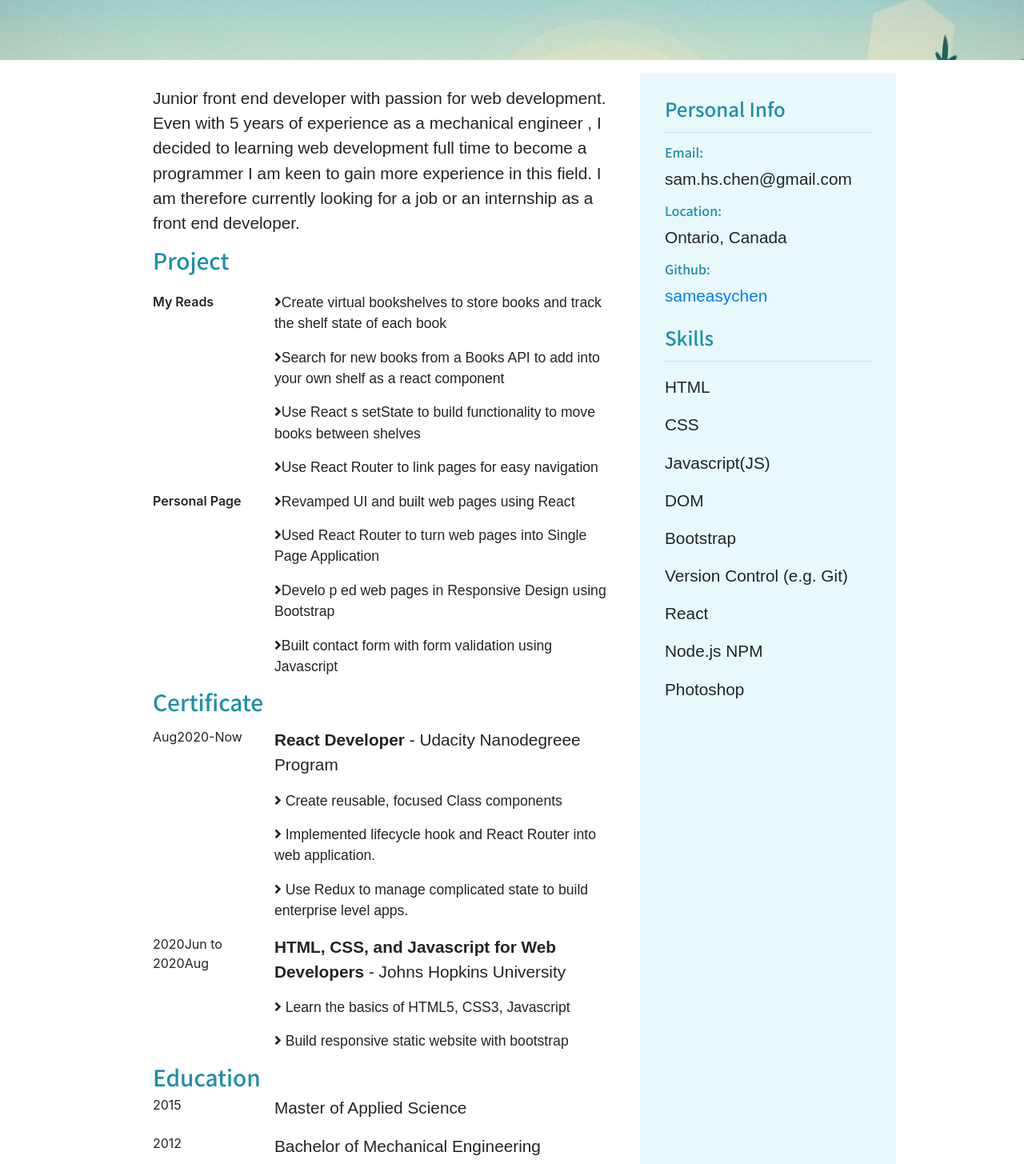
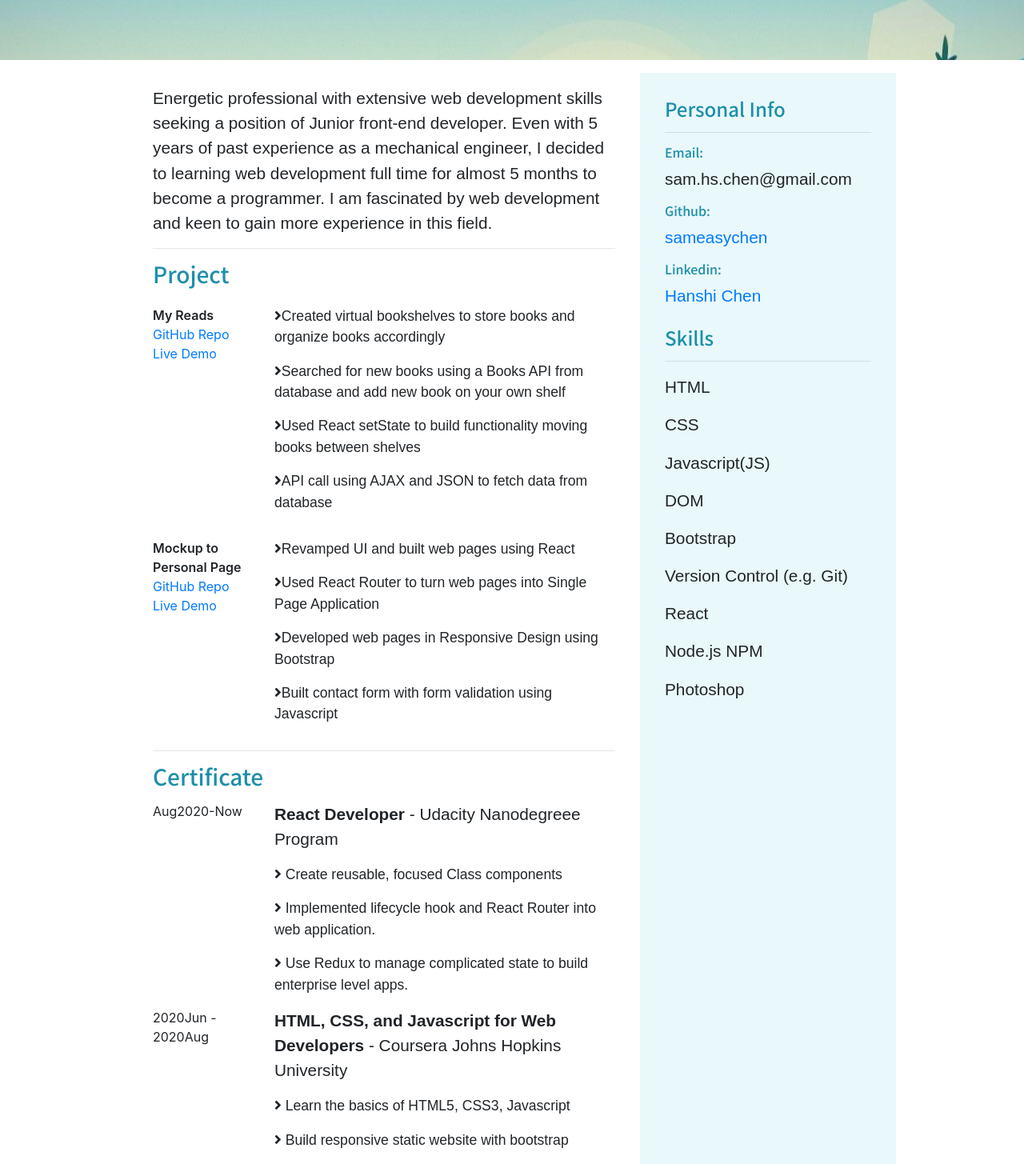
Before and after one commit to sameasychen/Sam-Personal-Site-React, a React (Create React App) app: page /resume in a window 1280 px wide. Shown: the part 195-1650 px from the top of the page at 80% size. Built offline with nearby package versions, Linux system fonts and the light colour scheme; a web font is replaced by a local one.

Commit message:
update resume and link url

```diff
--- a/src/ContactForm.js
+++ b/src/ContactForm.js
@@ -87,10 +87,10 @@ class ContactForm extends React.Component {
         <div className="ContactForm container my-5">
             {/* <h4 class="font-weight-bold my-5 text-center">CONTACT ME</h4> */}
 
+
             <br/>
             <br/>
-            <br/>
-            <div className="row container mx-auto">
+            <div className="row container mx-auto mt-5 mb-5">
                 <div className="mb-4 col-sm-6">
                     <form onSubmit={this.handleSubmit}>
                         <div className="form-group">
@@ -170,15 +170,19 @@ class ContactForm extends React.Component {
                     <br/>
 
                     <p class="lineheight">
-                        <span class="font-weight-bold">email: </span>
+                        <span class="font-weight-bold">Email: </span>
                         sam.hs.chen@gmail.com
                     </p>
 
+                    <p class="lineheight">
+                        <span class="font-weight-bold">Linkedin: </span>
+                        <a href="https://www.linkedin.com/in/hanshi-chen-6684636a/" >Hanshi Chen</a>
+                    </p>
 
-                    <br/>
+
                     <p class="lineheight">
-                        <span class="font-weight-bold">github: </span>
-                        <a href="https://github.com/sameasychen">sameasychen</a>
+                        <span class="font-weight-bold">GitHub: </span>
+                        <a href="https://github.com/sameasychen" >sameasychen</a>
                     </p>
 
                 </div>
@@ -190,9 +194,7 @@ class ContactForm extends React.Component {
             <br/>
             <br/>
             <br/>
-            <br/>
-            <br/>
-            <br/>
+
 
 
         </div>
--- a/src/Footer.js
+++ b/src/Footer.js
@@ -7,8 +7,9 @@ function Footer() {
     <div className="Footer">
       <div className="sitemap mx-auto row">
         <div className="text-center col">
-          <a className="link" href="https://www.linkedin.com/">Linkedin</a>
+          <a className="link" href="https://www.linkedin.com/in/hanshi-chen-6684636a/">Linkedin</a>
         </div>
+
         <div className="text-center col">
           <a className="link" href="https://github.com/sameasychen">Github</a>
         </div>
--- a/src/Resume.js
+++ b/src/Resume.js
@@ -18,33 +18,36 @@ function Resume() {
             <div className="resumesec mx-auto row my-3">
                 <div className="col-md-8 pt-3">
                     <div className="px-3">
-                        <p>Junior front end developer with passion for web
-                        development. Even with 5 years of experience as a mechanical engineer , I decided to learning web development full time to become a programmer I am keen to gain more experience in this field. I am therefore currently looking for a job or an internship as a front end developer.</p>
-
+                        <p>Energetic professional with extensive web development skills seeking a position of Junior front-end developer. Even with 5 years of past experience as a mechanical engineer, I decided to learning web development full time for almost 5 months to become a programmer. I am fascinated by web development and keen to gain more experience in this field.</p>
+                        <hr></hr>
                         <h3>Project</h3>
                         <div className="row mt-4">
                             <div className="col-md-3">
                                 <span className="bold">My Reads</span>
+                                <div><a href="https://github.com/sameasychen/MyReads-Projects">GitHub Repo</a></div>
+                                <div><a href="https://dazzling-turing-b4a8de.netlify.app/">Live Demo</a></div>
                             </div>
                             <div className="col-md-9">
-                                <p className="list"><i class="fas fa-angle-right" />Create virtual bookshelves to store books and track the shelf state of each book</p>
-                                <p className="list"><i class="fas fa-angle-right" />Search for new books from a Books API to add into your own shelf as a react component</p>
-                                <p className="list"><i class="fas fa-angle-right" />Use React s setState to build functionality to move books between shelves</p>
-                                <p className="list"><i class="fas fa-angle-right" />Use React Router to link pages for easy navigation</p>
+                                <p className="list"><i class="fas fa-angle-right" />Created virtual bookshelves to store books and organize books accordingly</p>
+                                <p className="list"><i class="fas fa-angle-right" />Searched for new books using a Books API from database and add new book on your own shelf</p>
+                                <p className="list"><i class="fas fa-angle-right" />Used React setState to build functionality moving books between shelves </p>
+                                <p className="list"><i class="fas fa-angle-right" />API call using AJAX and JSON to fetch data from database</p>
                             </div>
                         </div>
-                        <div className="row">
+                        <div className="row mt-3">
                             <div className="col-md-3">
-                                <span className="bold">Personal Page</span>
+                                <span className="bold">Mockup to Personal Page</span>
+                                <div><a href="https://github.com/sameasychen/Sam-Personal-Site-React">GitHub Repo</a></div>
+                                <div><a href="./">Live Demo</a></div>
                             </div>
                             <div className="col-md-9">
                                 <p className="list"><i class="fas fa-angle-right" />Revamped UI and built web pages using React</p>
                                 <p className="list"><i class="fas fa-angle-right" />Used React Router to turn web pages into Single Page Application</p>
-                                <p className="list"><i class="fas fa-angle-right" />Develo p ed web pages in Responsive Design using Bootstrap</p>
+                                <p className="list"><i class="fas fa-angle-right" />Developed web pages in Responsive Design using Bootstrap</p>
                                 <p className="list"><i class="fas fa-angle-right" />Built contact form with form validation using Javascript</p>
                             </div>
                         </div>
-
+                        <hr></hr>
                         <h3>Certificate</h3>
                         <div className="row mt-3">
                             <div className="col-md-3">
@@ -60,17 +63,17 @@ function Resume() {
                         </div>
                         <div className="row">
                             <div className="col-md-3">
-                                2020Jun to 2020Aug
+                                2020Jun - 2020Aug
                             </div>
                             <div className="col-md-9">
-                                <p><span className="bold">HTML, CSS, and Javascript for Web Developers</span> - Johns Hopkins University</p>
+                                <p><span className="bold">HTML, CSS, and Javascript for Web Developers</span> - Coursera Johns Hopkins University</p>
                                 <p className="list"><i class="fas fa-angle-right" /> Learn the basics of HTML5, CSS3, Javascript</p>
                                 <p className="list"><i class="fas fa-angle-right" /> Build responsive static website with bootstrap</p>
                             </div>
                         </div>
 
 
-
+                        <hr></hr>
                         <h3>Education</h3>
                         <div className="row">
                             <div className="col-md-3">
@@ -87,7 +90,6 @@ function Resume() {
                             </div>
                             <div className="col-md-9">
                                 <p>Bachelor of Mechanical Engineering</p>
-
                             </div>
                         </div>
                     </div>
@@ -99,10 +101,10 @@ function Resume() {
                             <hr></hr>
                             <h6>Email:</h6>
                             <p>sam.hs.chen@gmail.com</p>
-                            <h6>Location:</h6>
-                            <p>Ontario, Canada</p>
                             <h6>Github:</h6>
                             <p><a href="https://github.com/sameasychen">sameasychen</a></p>
+                            <h6>Linkedin:</h6>
+                            <p><a href="https://www.linkedin.com/in/hanshi-chen-6684636a/">Hanshi Chen</a></p>
                         </div>
                         <div className="mt-4">
                             <h4>Skills</h4>
@@ -116,7 +118,6 @@ function Resume() {
                             <p>React</p>
                             <p>Node.js NPM</p>
                             <p>Photoshop</p>
-
                         </div>
 
                     </div>
--- a/src/index.js
+++ b/src/index.js
@@ -6,7 +6,7 @@ import * as serviceWorker from './serviceWorker';
 import { BrowserRouter } from 'react-router-dom';
 
 ReactDOM.render(
-  <BrowserRouter basename='/build/'>
+  <BrowserRouter>
     <App />
   </BrowserRouter>
   ,
```
